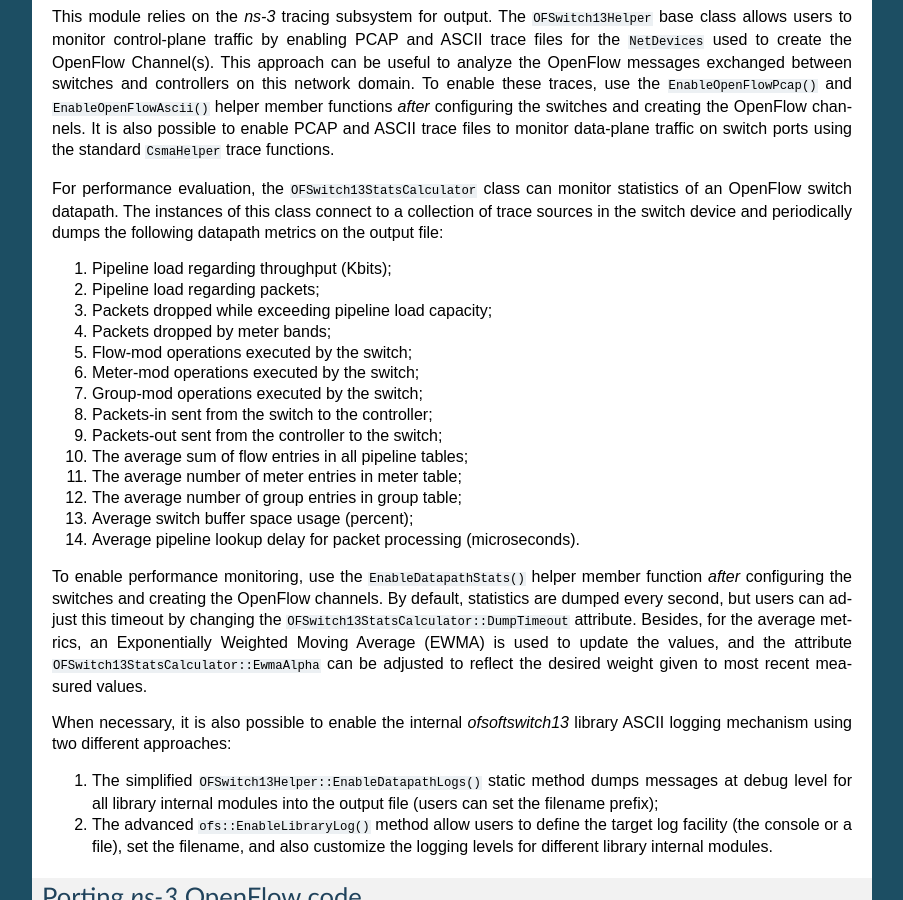
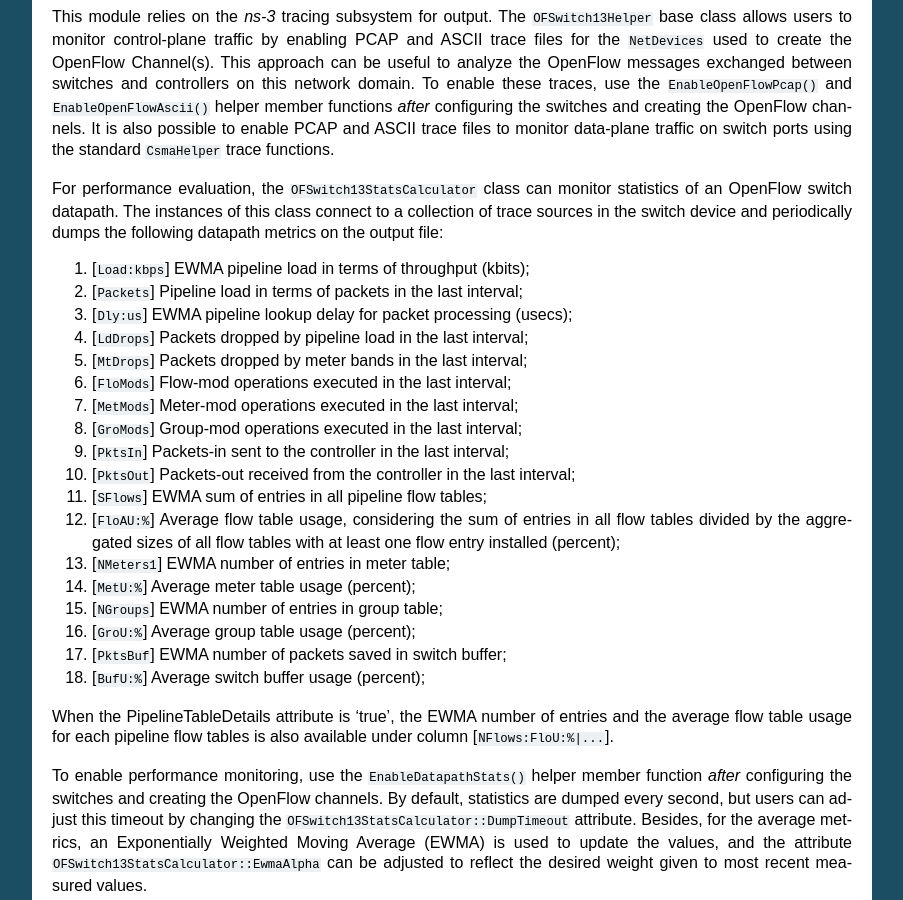
Before and after one commit to ljerezchaves/ofswitch13, a Sphinx documentation site: the page built from doc/source/ofswitch13-usage.rst, in a window 1280 px wide and 900 px high, scrolled down 5961 px. Shown: the whole window, without its empty margins (198-1101 px from the left). Built offline with Sphinx 7.4.7, drawn with Linux system fonts in a browser that asks for light colours; formulas are drawn with MathJax 3.

Commit message:
Updating release notes and documentation.

```diff
--- a/doc/source/ofswitch13-usage.rst
+++ b/doc/source/ofswitch13-usage.rst
@@ -425,20 +425,30 @@ statistics of an OpenFlow switch datapath. The instances of this class connect
 to a collection of trace sources in the switch device and periodically dumps
 the following datapath metrics on the output file:
 
-#. Pipeline load regarding throughput (Kbits);
-#. Pipeline load regarding packets;
-#. Packets dropped while exceeding pipeline load capacity;
-#. Packets dropped by meter bands;
-#. Flow-mod operations executed by the switch;
-#. Meter-mod operations executed by the switch;
-#. Group-mod operations executed by the switch;
-#. Packets-in sent from the switch to the controller;
-#. Packets-out sent from the controller to the switch;
-#. The average sum of flow entries in all pipeline tables;
-#. The average number of meter entries in meter table;
-#. The average number of group entries in group table;
-#. Average switch buffer space usage (percent);
-#. Average pipeline lookup delay for packet processing (microseconds).
+#. [``Load:kbps``] EWMA pipeline load in terms of throughput (kbits);
+#. [``Packets``] Pipeline load in terms of packets in the last interval;
+#. [``Dly:us``] EWMA pipeline lookup delay for packet processing (usecs);
+#. [``LdDrops``] Packets dropped by pipeline load in the last interval;
+#. [``MtDrops``] Packets dropped by meter bands in the last interval;
+#. [``FloMods``] Flow-mod operations executed in the last interval;
+#. [``MetMods``] Meter-mod operations executed in the last interval;
+#. [``GroMods``] Group-mod operations executed in the last interval;
+#. [``PktsIn``] Packets-in sent to the controller in the last interval;
+#. [``PktsOut``] Packets-out received from the controller in the last interval;
+#. [``SFlows``] EWMA sum of entries in all pipeline flow tables;
+#. [``FloAU:%``] Average flow table usage, considering the sum of entries in
+   all flow tables divided by the aggregated sizes of all flow tables
+   with at least one flow entry installed (percent);
+#. [``NMeters1``] EWMA number of entries in meter table;
+#. [``MetU:%``] Average meter table usage (percent);
+#. [``NGroups``] EWMA number of entries in group table;
+#. [``GroU:%``] Average group table usage (percent);
+#. [``PktsBuf``] EWMA number of packets saved in switch buffer;
+#. [``BufU:%``] Average switch buffer usage (percent);
+
+When the PipelineTableDetails attribute is 'true', the EWMA number of entries
+and the average flow table usage for each pipeline flow tables is also
+available under column [``NFlows:FloU:%|...``].
 
 To enable performance monitoring, use the ``EnableDatapathStats()``
 helper member function *after* configuring the switches and creating the
```
Also changed, not shown: 1 other file.
